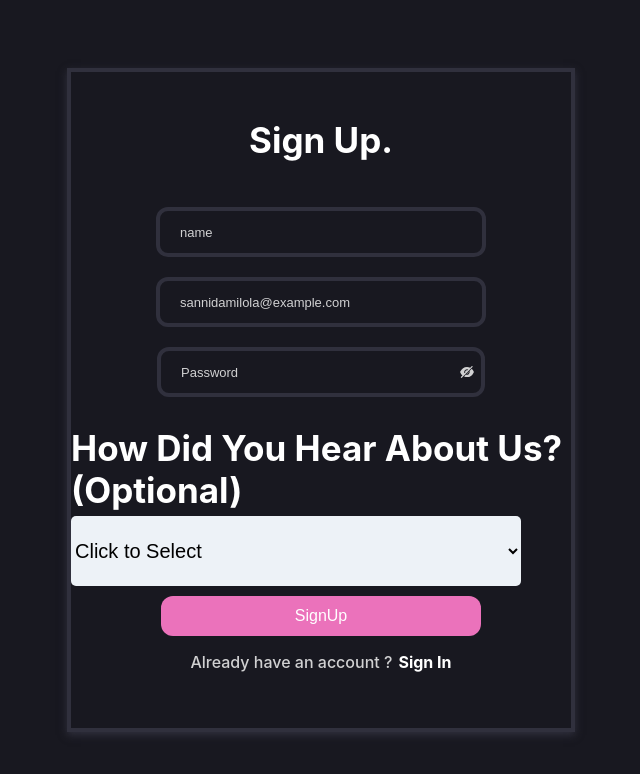
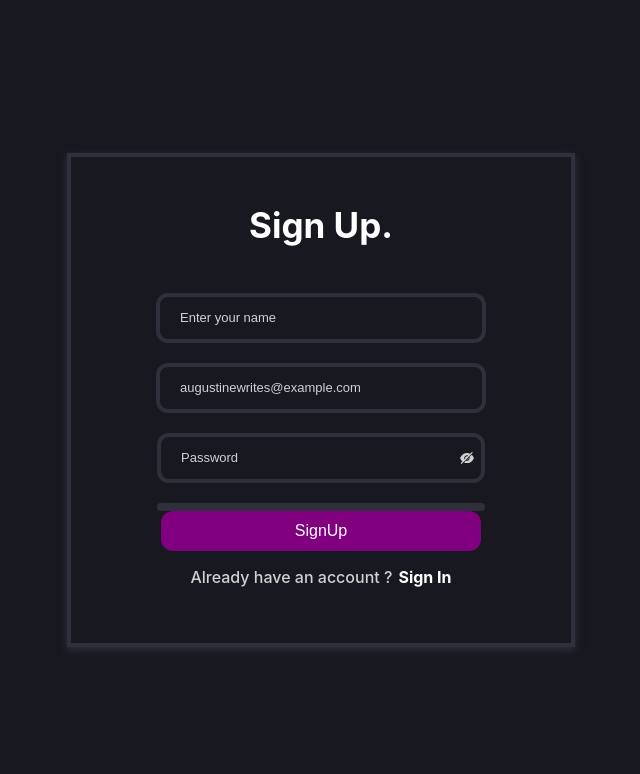
Before and after one commit to nicsylvia/Writing-site-clientside, a React (Create React App) app: page /register in a window 1280 px wide. Shown: the top 774 px of the page, without its empty margins (319-959 px from the left). Built offline with nearby package versions, Linux system fonts and the light colour scheme.

Commit message:
saved all

```diff
--- a/src/Components/Auth/Register.tsx
+++ b/src/Components/Auth/Register.tsx
@@ -17,14 +17,14 @@ const Register = () => {
 
         <Input
           type={"text"}
-          placeholder="name"
+          placeholder="Enter your name"
         />{" "}
         <br />
 
         <Input
           required
           type={"email"}
-          placeholder="sannidamilola@example.com"
+          placeholder="augustinewrites@example.com"
         />{" "}
         <br />
 
@@ -47,22 +47,7 @@ const Register = () => {
         </Password>
         <br />
 
-        <Div>
-            <h4>How Did You Hear About Us? (Optional)</h4>
-            <select>
-                <option>Click to Select</option>
-                <option>Facebook</option>
-                <option>Twitter</option>
-                <option>Instagram</option>
-                <option>Friend/Family/Co Worker Referrer</option>
-                <option>Google Search</option>
-                <option>Google PlayStore</option>
-                <option>Online Blog</option>
-                <option>Local Newspaper</option>
-                <option>At an event</option>
-                <option>Others</option>
-            </select>
-        </Div>
+        <Password></Password>
 
         <Button type="submit">SignUp</Button>
 
@@ -80,25 +65,6 @@ const Register = () => {
 
 export default Register;
 
-const Div = styled.div`
-    display: flex;
-    flex-direction: column;
-    margin: 10px 0px 10px 0px;
-    h4{
-        margin: 0;
-        margin-bottom: 5px;
-        text-align: start;
-    }
-    select{
-    width: 450px;
-    height: 70px;
-    background-color: #EDF2F7;
-    border-radius: 5px;
-    border: none;
-    outline: none;
-    font-size: 20px;
-    }
-`;
 const InputPassword = styled.input`
   outline: none;
   background-color: transparent;
@@ -213,7 +179,7 @@ const SignUP = styled.div`
   }
 `;
 const Button = styled.button`
-  background-color: #eb72bb;
+  background-color: purple;
   border: 0;
   width: 320px;
   border-radius: 12px;
```
